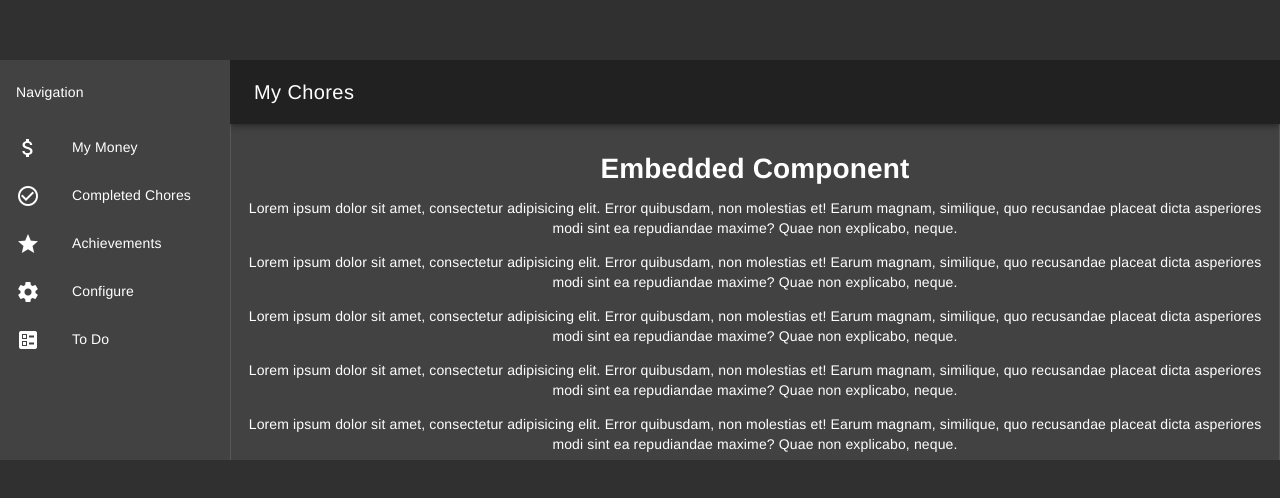
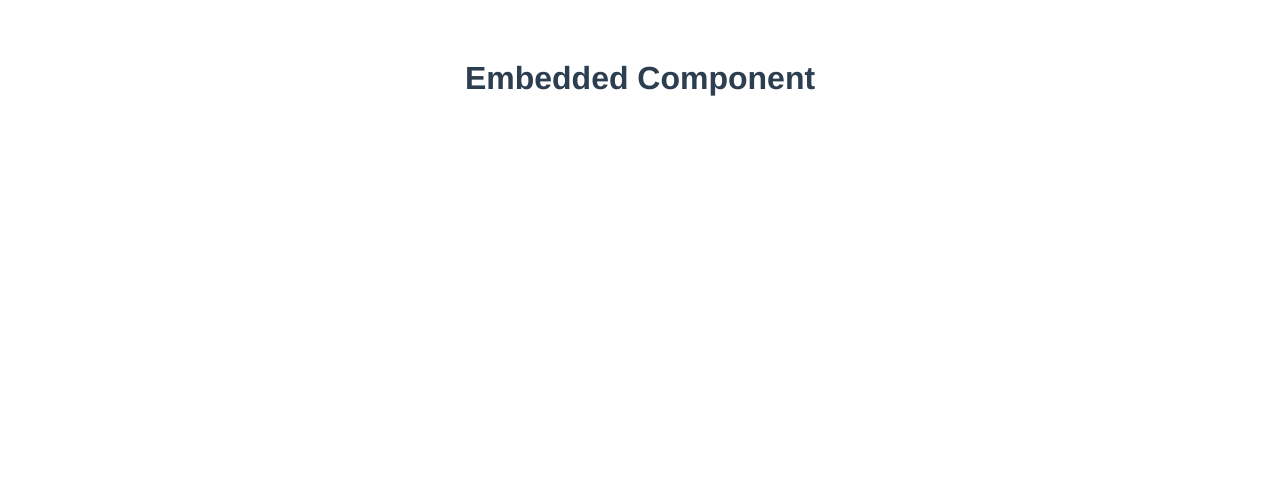
Before and after one commit to marvinpjr/chores-app, a Vue app in the folder web/: page / in a window 1280 px wide. Shown: the top 498 px of the page. Built offline with nearby package versions, Linux system fonts and the light colour scheme.

Commit message:
pulling out vue material framework, still not sure what to use

```diff
--- a/web/public/index.html
+++ b/web/public/index.html
@@ -5,8 +5,6 @@
     <meta http-equiv="X-UA-Compatible" content="IE=edge">
     <meta name="viewport" content="width=device-width,initial-scale=1.0">
     <link rel="icon" href="<%= BASE_URL %>favicon.ico">
-    <link rel="stylesheet" href="//fonts.googleapis.com/css?family=Roboto:300,400,500,700,400italic">
-    <link href='https://fonts.googleapis.com/css?family=Roboto:100,300,400,500,700,900|Material+Icons' rel="stylesheet">
     <title>web</title>
   </head>
   <body>
--- a/web/src/App.vue
+++ b/web/src/App.vue
@@ -1,57 +1,6 @@
 <template>
   <div id="app">
-    <div class="page-container">
-    <md-app>
-      <md-app-toolbar class="md-primary">
-        <span class="md-title">My Chores</span>
-      </md-app-toolbar>
-
-      <md-app-drawer md-permanent="full">
-        <md-toolbar class="md-transparent" md-elevation="0">
-          Navigation
-        </md-toolbar>
-
-        <md-list>
-          <md-list-item>
-            <md-icon>attach_money</md-icon>
-            <span class="md-list-item-text">My Money</span>
-          </md-list-item>
-
-          <md-list-item>
-            <md-icon>check_circle_outline</md-icon>
-            <span class="md-list-item-text">Completed Chores</span>
-          </md-list-item>
-
-          <md-list-item>
-            <md-icon>star</md-icon>
-            <span class="md-list-item-text">Achievements</span>
-          </md-list-item>
-
-          <md-list-item>
-            <md-icon>settings</md-icon>
-            <span class="md-list-item-text">Configure</span>
-          </md-list-item>
-
-          <md-list-item>
-            <md-icon>ballot</md-icon>
-            <span class="md-list-item-text">To Do</span>
-          </md-list-item>
-        </md-list>
-      </md-app-drawer>
-
-      <md-app-content>
-        <HelloWorld msg="Embedded Component"/>
-        <p>Lorem ipsum dolor sit amet, consectetur adipisicing elit. Error quibusdam, non molestias et! Earum magnam, similique, quo recusandae placeat dicta asperiores modi sint ea repudiandae maxime? Quae non explicabo, neque.</p>
-        <p>Lorem ipsum dolor sit amet, consectetur adipisicing elit. Error quibusdam, non molestias et! Earum magnam, similique, quo recusandae placeat dicta asperiores modi sint ea repudiandae maxime? Quae non explicabo, neque.</p>
-        <p>Lorem ipsum dolor sit amet, consectetur adipisicing elit. Error quibusdam, non molestias et! Earum magnam, similique, quo recusandae placeat dicta asperiores modi sint ea repudiandae maxime? Quae non explicabo, neque.</p>
-        <p>Lorem ipsum dolor sit amet, consectetur adipisicing elit. Error quibusdam, non molestias et! Earum magnam, similique, quo recusandae placeat dicta asperiores modi sint ea repudiandae maxime? Quae non explicabo, neque.</p>
-        <p>Lorem ipsum dolor sit amet, consectetur adipisicing elit. Error quibusdam, non molestias et! Earum magnam, similique, quo recusandae placeat dicta asperiores modi sint ea repudiandae maxime? Quae non explicabo, neque.</p>
-        <p>Lorem ipsum dolor sit amet, consectetur adipisicing elit. Error quibusdam, non molestias et! Earum magnam, similique, quo recusandae placeat dicta asperiores modi sint ea repudiandae maxime? Quae non explicabo, neque.</p>
-        <p>Lorem ipsum dolor sit amet, consectetur adipisicing elit. Error quibusdam, non molestias et! Earum magnam, similique, quo recusandae placeat dicta asperiores modi sint ea repudiandae maxime? Quae non explicabo, neque.</p>
-        <p>Lorem ipsum dolor sit amet, consectetur adipisicing elit. Error quibusdam, non molestias et! Earum magnam, similique, quo recusandae placeat dicta asperiores modi sint ea repudiandae maxime? Quae non explicabo, neque.</p>
-      </md-app-content>
-    </md-app>
-  </div>
+      <HelloWorld msg="Embedded Component"/>
   </div>
 </template>
 
@@ -75,12 +24,4 @@ export default {
   color: #2c3e50;
   margin-top: 60px;
 }
-.md-app {
-    max-height: 400px;
-    border: 1px solid rgba(#000, .12);
-  }
-  .md-drawer {
-    width: 230px;
-    max-width: calc(100vw - 125px);
-  }
 </style>
```
Also changed, not shown: web/src/main.js (+0 -9 lines), 1 other file (tests, documents, lock files or other folders).
